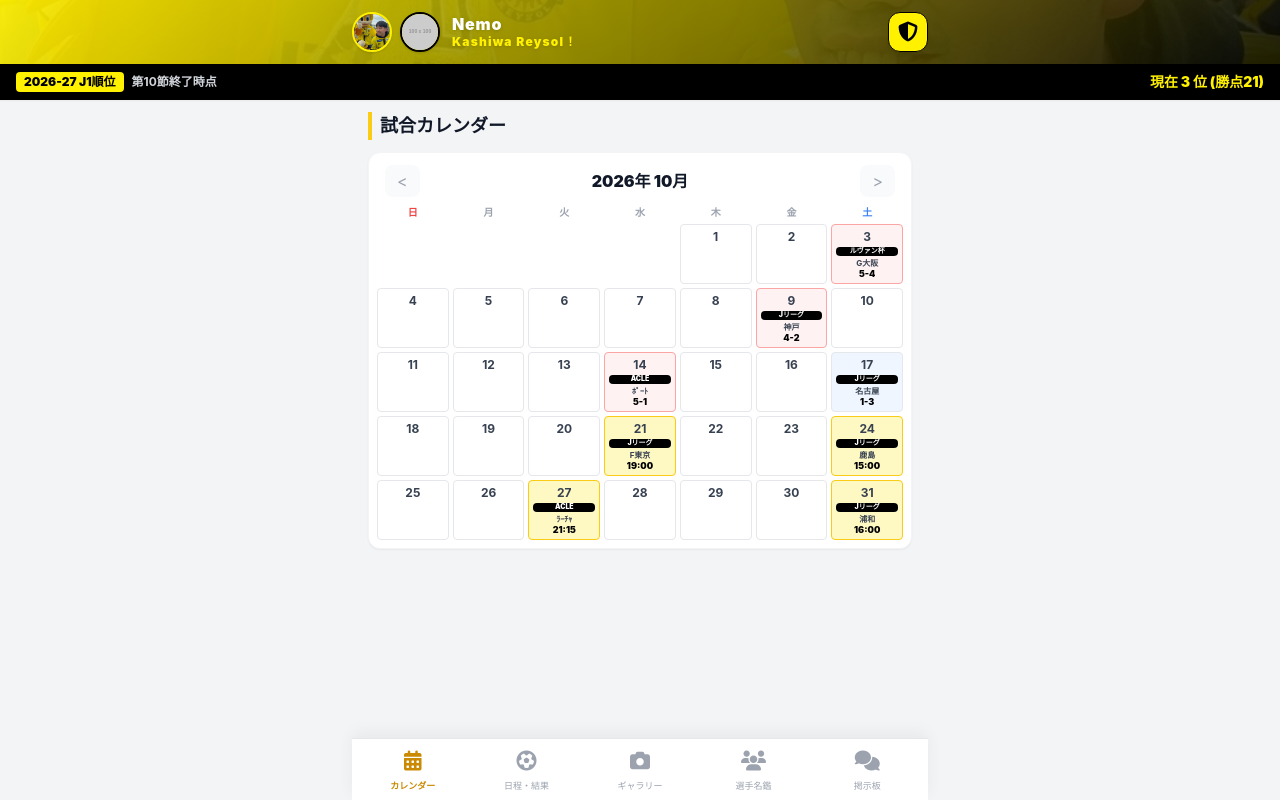
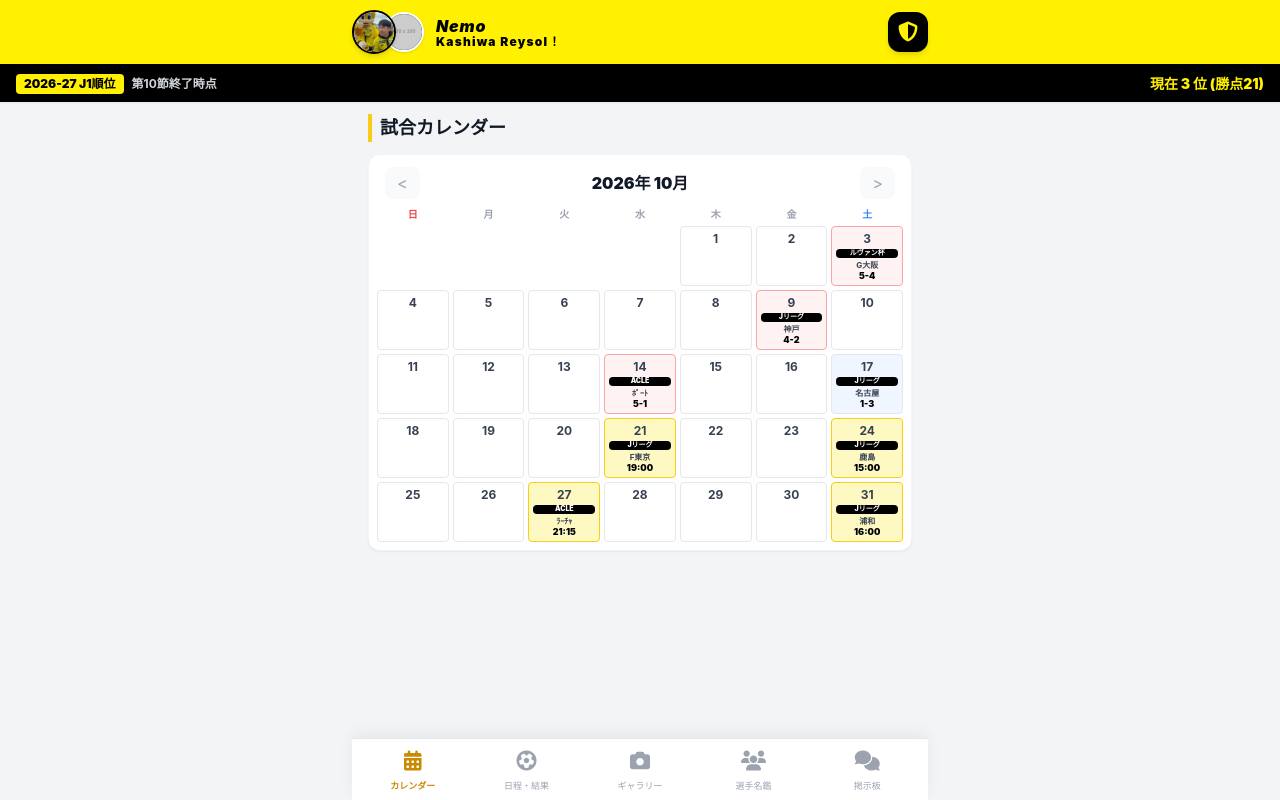
Before and after one commit to r-nemoto-commits/nemo-reysol, a plain HTML site: page index.html in a window 1280 px wide. Drawn offline with nearby package versions, Linux system fonts and the light colour scheme; placeholder pictures from the web are drawn by us.

Commit message:
Update index.html

```diff
--- a/index.html
+++ b/index.html
@@ -12,35 +12,41 @@
     .tab-content { display: none; animation: fadeIn 0.3s ease; }
     .tab-content.active { display: block; }
     @keyframes fadeIn { from { opacity: 0; transform: translateY(5px); } to { opacity: 1; transform: translateY(0); } }
-    .bg-header-custom {
-      background: linear-gradient(135deg, rgba(255,241,0,0.92), rgba(0,0,0,0.85)), url('photo.jpg');
-      background-size: cover;
-      background-position: center;
-    }
   </style>
 </head>
 <body class="bg-gray-100 text-gray-900 min-h-screen pb-20">
 
-  <!-- ヘッダー（photo.jpg 背景・顔写真・レイくん・エンブレム・タイトル） -->
-  <header class="bg-header-custom text-white p-3 shadow-md sticky top-0 z-50">
+  <!-- ヘッダー：デザイン案 B（レイソルイエロー背景・2ショット風） -->
+  <header class="bg-[#FFF100] text-black px-3 py-2.5 shadow-md sticky top-0 z-50 border-b-2 border-black">
     <div class="flex items-center justify-between max-w-xl mx-auto">
-      <div class="flex items-center gap-2">
-        <img src="photo.jpg" alt="Nemo" class="w-10 h-10 rounded-full object-cover border-2 border-[#FFF100] shadow" onerror="this.src='https://placehold.co/100x100/000/FFF?text=Nemo'">
-        <div class="w-10 h-10 rounded-full bg-[#FFF100] border-2 border-black flex items-center justify-center font-black text-black text-xs shadow overflow-hidden">
-          <img src="https://placehold.co/100x100/FFF100/000?text=Rey" alt="Rey-kun" class="w-full h-full object-cover">
+
+      <!-- 左側：Nemo様の写真 ＆ レイくん写真（2ショット風に重なり配置） -->
+      <div class="flex items-center">
+        <div class="relative flex items-center pr-2">
+          <!-- Nemo様写真 -->
+          <img src="photo.jpg" alt="Nemo" class="w-11 h-11 rounded-full object-cover border-2 border-black bg-white shadow-md z-10" onerror="this.src='https://placehold.co/100x100/000/FFF?text=Nemo'">
+          <!-- レイくん写真（少し重ねる） -->
+          <div class="w-10 h-10 rounded-full bg-black border-2 border-white flex items-center justify-center text-white text-xs shadow overflow-hidden -ml-3 z-0">
+            <img src="https://placehold.co/100x100/FFF100/000?text=Rey" alt="Rey-kun" class="w-full h-full object-cover">
+          </div>
         </div>
+
+        <!-- 中央：タイトル -->
         <div class="ml-1">
-          <h1 class="text-base font-black tracking-wider leading-tight text-white drop-shadow">Nemo</h1>
-          <p class="text-xs font-black text-[#FFF100] tracking-widest drop-shadow">Kashiwa Reysol！</p>
+          <h1 class="text-base font-black tracking-wider leading-tight text-black italic">Nemo</h1>
+          <p class="text-xs font-black text-black tracking-widest leading-none">Kashiwa Reysol！</p>
         </div>
       </div>
-      <div class="w-10 h-10 bg-[#FFF100] rounded-xl border border-black flex items-center justify-center text-black font-black shadow-lg shrink-0">
+
+      <!-- 右側：柏レイソルエンブレム -->
+      <div class="w-10 h-10 bg-black text-[#FFF100] rounded-xl border-2 border-black flex items-center justify-center font-black shadow-md shrink-0">
         <i class="fa-solid fa-shield-halved text-xl"></i>
       </div>
+
     </div>
   </header>
 
-  <!-- トップ常時表示：最新順位バー（最新第10節終了時点） -->
+  <!-- トップ常時表示：最新順位バー -->
   <div class="bg-black text-white text-xs py-2 px-4 flex justify-between items-center shadow-sm">
     <div class="flex items-center gap-2">
       <span class="bg-[#FFF100] text-black font-black px-2 py-0.5 rounded">2026-27 J1順位</span>
@@ -67,7 +73,7 @@
       </div>
     </section>
 
-    <!-- タブ2: 日程・結果（正確なJ1節数・結果） -->
+    <!-- タブ2: 日程・結果 -->
     <section id="sec-schedule" class="tab-content px-4">
       <h2 class="font-black text-lg border-l-4 border-yellow-400 pl-2 mb-3">2026-27 日程・結果</h2>
 
@@ -107,7 +113,7 @@
       </div>
     </section>
 
-    <!-- タブ4: 選手名鑑（公式全38名網羅） -->
+    <!-- タブ4: 選手名鑑（全38名） -->
     <section id="sec-roster" class="tab-content px-4">
       <h2 class="font-black text-lg border-l-4 border-yellow-400 pl-2 mb-3">選手名鑑 <span class="text-xs font-normal text-gray-500">(2026-27 全38選手)</span></h2>
       <div id="player-list" class="grid grid-cols-2 gap-2"></div>
@@ -147,9 +153,7 @@
   </nav>
 
   <script>
-    // 2026-27シーズン 正確な公式全試合データ
     let matches = [
-      // J1リーグ
       { id: 101, date: "08/08", day: "土", opponent: "水戸ホーリーホック", shortOpp: "水戸", score: "2-1", result: "Win", category: "Jリーグ", type: "第1節", ha: "Home", rank: "1位", attendance: 0 },
       { id: 102, date: "08/14", day: "金", opponent: "東京ヴェルディ", shortOpp: "東京V", score: "3-1", result: "Win", category: "Jリーグ", type: "第2節", ha: "Away", rank: "1位", attendance: 0 },
       { id: 103, date: "08/21", day: "金", opponent: "V・ファーレン長崎", shortOpp: "長崎", score: "4-2", result: "Win", category: "Jリーグ", type: "第3節", ha: "Home", rank: "1位", attendance: 0 },
@@ -171,7 +175,6 @@
       { id: 116, date: "12/16", day: "水", opponent: "ガンバ大阪", shortOpp: "G大阪", score: "19:00", result: "Upcoming", category: "Jリーグ", type: "第16節", ha: "Away", rank: "予定", attendance: 0 },
       { id: 120, date: "12/19", day: "土", opponent: "川崎フロンターレ", shortOpp: "川崎", score: "16:00", result: "Upcoming", category: "Jリーグ", type: "第20節", ha: "Away", rank: "予定", attendance: 0 },
 
-      // カップ戦・ACLE・天皇杯
       { id: 201, date: "08/26", day: "水", opponent: "専修大学", shortOpp: "専修大", score: "2-1", result: "Win", category: "天皇杯", type: "2回戦", ha: "Home", rank: "突破", attendance: 0 },
       { id: 202, date: "09/16", day: "水", opponent: "全北現代モータース", shortOpp: "全北", score: "1-2", result: "Loss", category: "ACLE", type: "MD1", ha: "Away", rank: "GL", attendance: 0 },
       { id: 203, date: "09/23", day: "水", opponent: "FC今治", shortOpp: "今治", score: "4-0", result: "Win", category: "天皇杯", type: "3回戦", ha: "Home", rank: "突破", attendance: 0 },
@@ -181,7 +184,6 @@
       { id: 206, date: "11/03", day: "火", opponent: "大田ハナ・シチズン", shortOpp: "大田", score: "19:00", result: "Upcoming", category: "ACLE", type: "MD4", ha: "Home", rank: "GL", attendance: 0 }
     ];
 
-    // 2026-27 公式全38選手（背番号順）
     const players = [
       { no: 1, name: "猿田 遥己", pos: "GK" }, { no: 2, name: "三丸 拡", pos: "DF" },
       { no: 3, name: "麻田 将吾", pos: "DF" }, { no: 4, name: "古賀 太陽", pos: "DF" },
@@ -210,11 +212,10 @@
       renderPlayers();
     }
 
-    // カレンダー描画（大会名・短縮チーム名・スコア表示）
     function renderCalendar() {
       const grid = document.getElementById('calendar-grid');
       let html = '';
-      for(let i=0; i<4; i++) { html += `<div></div>`; } // 10/1は木曜スタート調整
+      for(let i=0; i<4; i++) { html += `<div></div>`; }
 
       for(let i=1; i<=31; i++) {
         const dateStr = `10/${String(i).padStart(2, '0')}`;
@@ -245,7 +246,6 @@
       grid.innerHTML = html;
     }
 
-    // 日程・結果描画（正解の節数・スコア・順位）
     function renderSchedule(category) {
       const cats = ['Jリーグ', 'ルヴァン杯', '天皇杯', 'ACLE'];
       cats.forEach(c => {
@@ -329,7 +329,6 @@
       }
     }
 
-    // 全38選手描画
     function renderPlayers() {
       const container = document.getElementById('player-list');
       container.innerHTML = players.map(p => `
```
